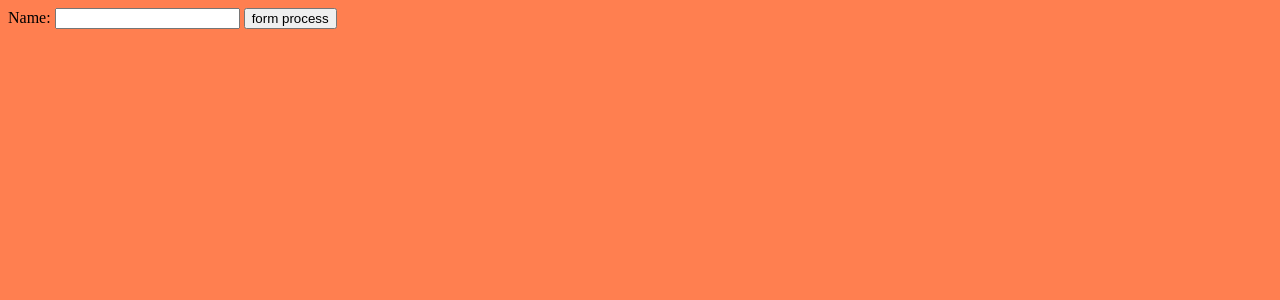
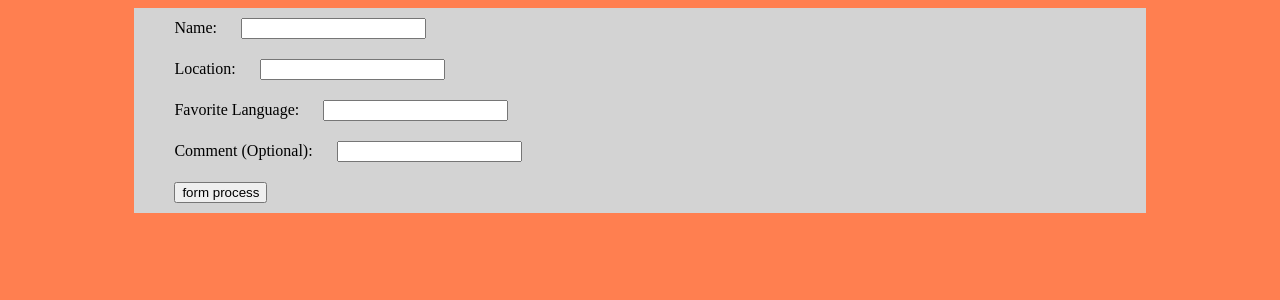
Before and after one commit to mrbmadrid/Basic_Flask_Project, a Flask app: page /form in a window 1280 px wide. Shown: the top 300 px of the page. Run offline with Flask 2, Linux system fonts and the light colour scheme.

Commit message:
Move directory

```diff
--- a/static/styles.css
+++ b/static/styles.css
@@ -1,3 +1,21 @@
 body {background-color: coral;}
 
 h1 {color: red;}
+
+input {
+	margin: 10px auto;
+}
+
+.row {
+	width: 100%;
+}
+
+.container {
+	width: 80%;
+	margin: auto;
+	background-color: lightgray;
+}
+
+.container * {
+	margin-left: 20px;
+}
--- a/templates/form.html
+++ b/templates/form.html
@@ -5,9 +5,22 @@
 		<link rel="stylesheet" type="text/css" href="{{url_for('static', filename='styles.css')}}">
 	</head>
 	<body>
-		<form action='/process' method='post'>
-			Name: <input type="text" name="name" id="name">
-			<input type="submit" value="form process">
-		</form>
+		<div class="container">
+			<form action='/process' method='post'>
+				<div class="row">
+					Name: <input type="text" name="name" id="name">
+				</div>
+				<div class="row">
+					Location: <input type="text" name="name" id="name">
+				</div>
+				<div class="row">
+					Favorite Language: <input type="text" name="name" id="name">
+				</div>
+				<div class="row">
+					Comment (Optional): <input type="text" name="name" id="name">
+				</div>
+				<input type="submit" value="form process">
+			</form>
+		</div>
 	</body>
 </html>
```
Also changed, not shown: 1 other file.
